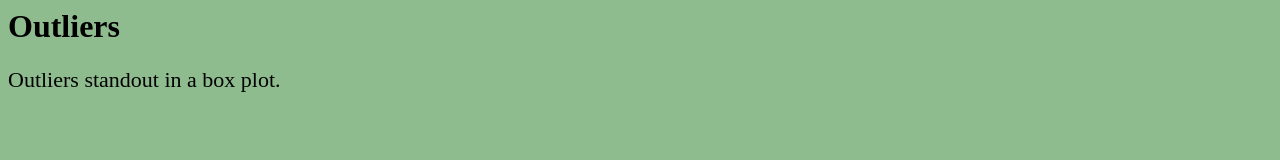
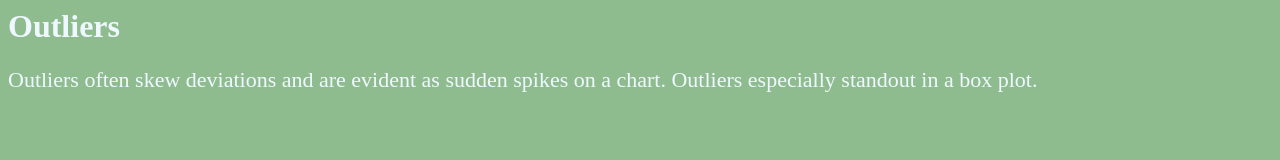
Before and after one commit to joshwest22/Displaying-Distributions, a plain HTML site: page outliers.html in a window 1280 px wide. Drawn offline with Linux system fonts and the light colour scheme.

Commit message:
finsihed

```diff
--- a/outliers.html
+++ b/outliers.html
@@ -2,6 +2,6 @@
 <head> <link rel="stylesheet" type="text/css" href="stylesheet.css"> </head>
 <body>
 <h1> Outliers</h1>
-<p> Outliers standout in a box plot.</p>
+<p> Outliers often skew deviations and are evident as sudden spikes on a chart. Outliers especially standout in a box plot.</p>
 </body>
 </html>
--- a/stylesheet.css
+++ b/stylesheet.css
@@ -4,7 +4,7 @@ li
 }
 body
 {
-    background-color: darkseagreen;
+    background-color: darkseagreen;color: aliceblue;
 }
 p
 {
```
Also changed, not shown: spread.html (+1 -1 lines).
